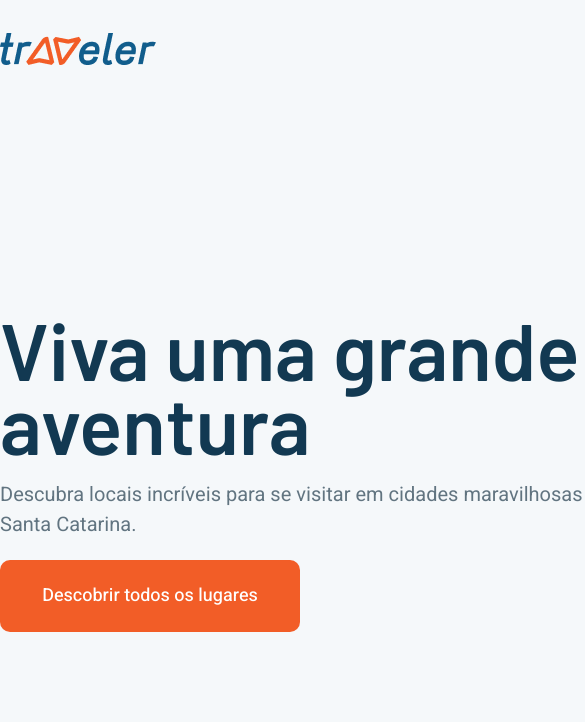
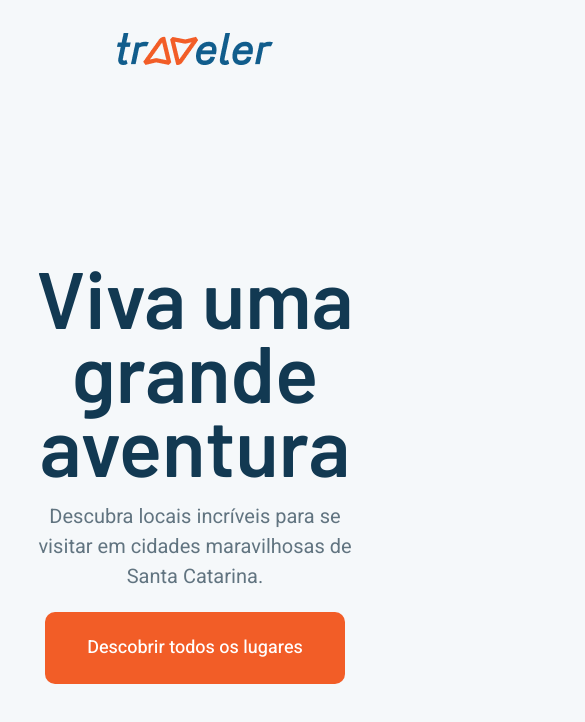
Before and after one commit to hugomendonca98/Traveler, a Next.js app: page / in a window 390 px wide. Shown: the top 722 px of the page, 585 px wide, since content can reach past the window. Built offline with nearby package versions, Linux system fonts and the light colour scheme; what @badrap/bar-of-progress would draw is missing.

Commit message:
Home responsive style

```diff
--- a/src/components/MyNavBar/styles.ts
+++ b/src/components/MyNavBar/styles.ts
@@ -10,6 +10,14 @@ export const Nav = styled.nav`
   flex-wrap: wrap;
   width: 100%;
   height: 100px;
+
+  @media screen and (max-width: 480px) {
+    justify-content: center;
+  }
+
+  @media screen and (max-width: 768px) {
+    justify-content: center;
+  }
 `;
 
 export const ToDashboardBtn = styled.a`
--- a/src/styles/GlobalStyles.ts
+++ b/src/styles/GlobalStyles.ts
@@ -7,6 +7,7 @@ export const GlobalStyles = createGlobalStyle`
         padding: 0;
         margin: 0;
         box-sizing: border-box;
+
     }
 
     body {
@@ -31,4 +32,20 @@ export const GlobalStyles = createGlobalStyle`
 export const Container = styled.div`
   width: 1140px;
   margin: auto;
+
+  @media screen and (max-width: 1200px) {
+    width: 1025px;
+  }
+
+  @media screen and (max-width: 1024px) {
+    width: 769px;
+  }
+
+  @media screen and (max-width: 768px) {
+    width: 481px;
+  }
+
+  @media screen and (max-width: 480px) {
+    width: 320px;
+  }
 `;
--- a/src/styles/Home.ts
+++ b/src/styles/Home.ts
@@ -45,6 +45,44 @@ export const Main = styled.main`
     justify-content: end;
     height: 100%;
   }
+
+  @media screen and (max-width: 1200px) {
+    width: 1025px;
+  }
+
+  @media screen and (max-width: 1024px) {
+    width: 769px;
+  }
+
+  @media screen and (max-width: 768px) {
+    width: 481px;
+
+    div.image-container {
+      display: none;
+    }
+
+    div.main-text {
+      justify-content: center;
+      align-items: center;
+      text-align: center;
+      margin: 0;
+    }
+  }
+
+  @media screen and (max-width: 480px) {
+    width: 320px;
+
+    div.main-text {
+      justify-content: center;
+      align-items: center;
+      text-align: center;
+      margin: 0;
+    }
+
+    div.image-container {
+      display: none;
+    }
+  }
 `;
 
 export const BtnHeader = styled.a`
```
